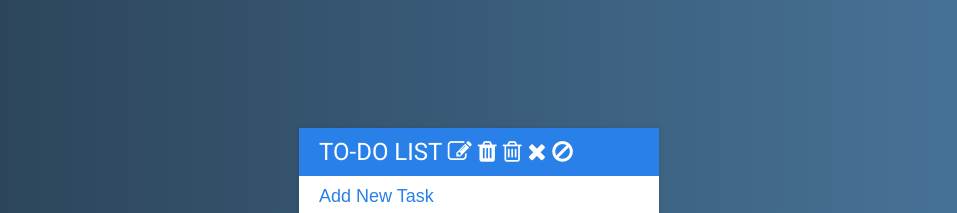
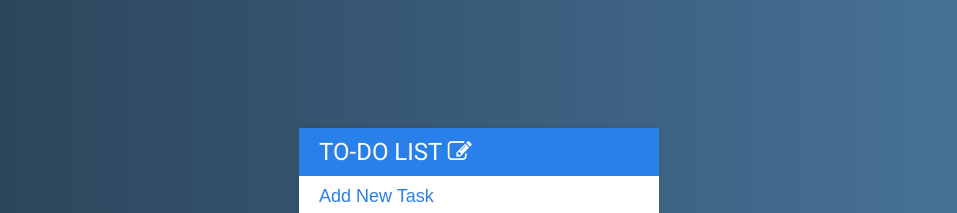
Before and after one commit to dargaCode/TodoList, a plain HTML site: page index.html in a window 1280 px wide. Shown: the top 213 px of the page, without its empty margins (161-1118 px from the left). Drawn offline with Linux system fonts and the light colour scheme.

Commit message:
Remove extra icons
which had been accidentally checked in

```diff
--- a/index.html
+++ b/index.html
@@ -12,10 +12,6 @@
     <h1>
       To-Do List
       <i class="fa fa-edit"></i>
-      <i class="fa fa-trash"></i>
-      <i class="fa fa-trash-o"></i>
-      <i class="fa fa-times"></i>
-      <i class="fa fa-ban"></i>
     </h1>
     <input id="create" type="text" placeholder="Add New Task"></input>
 
```
